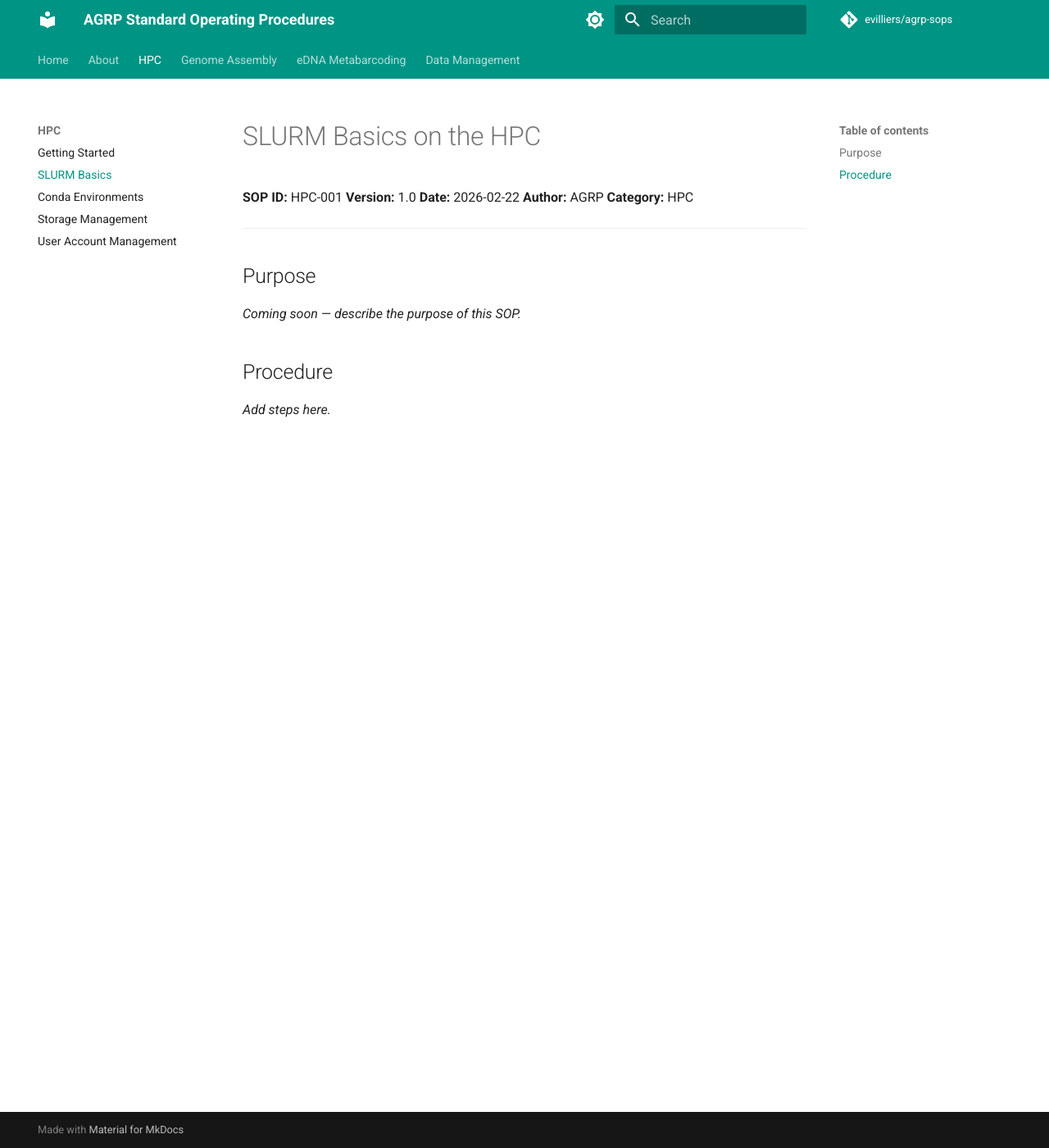
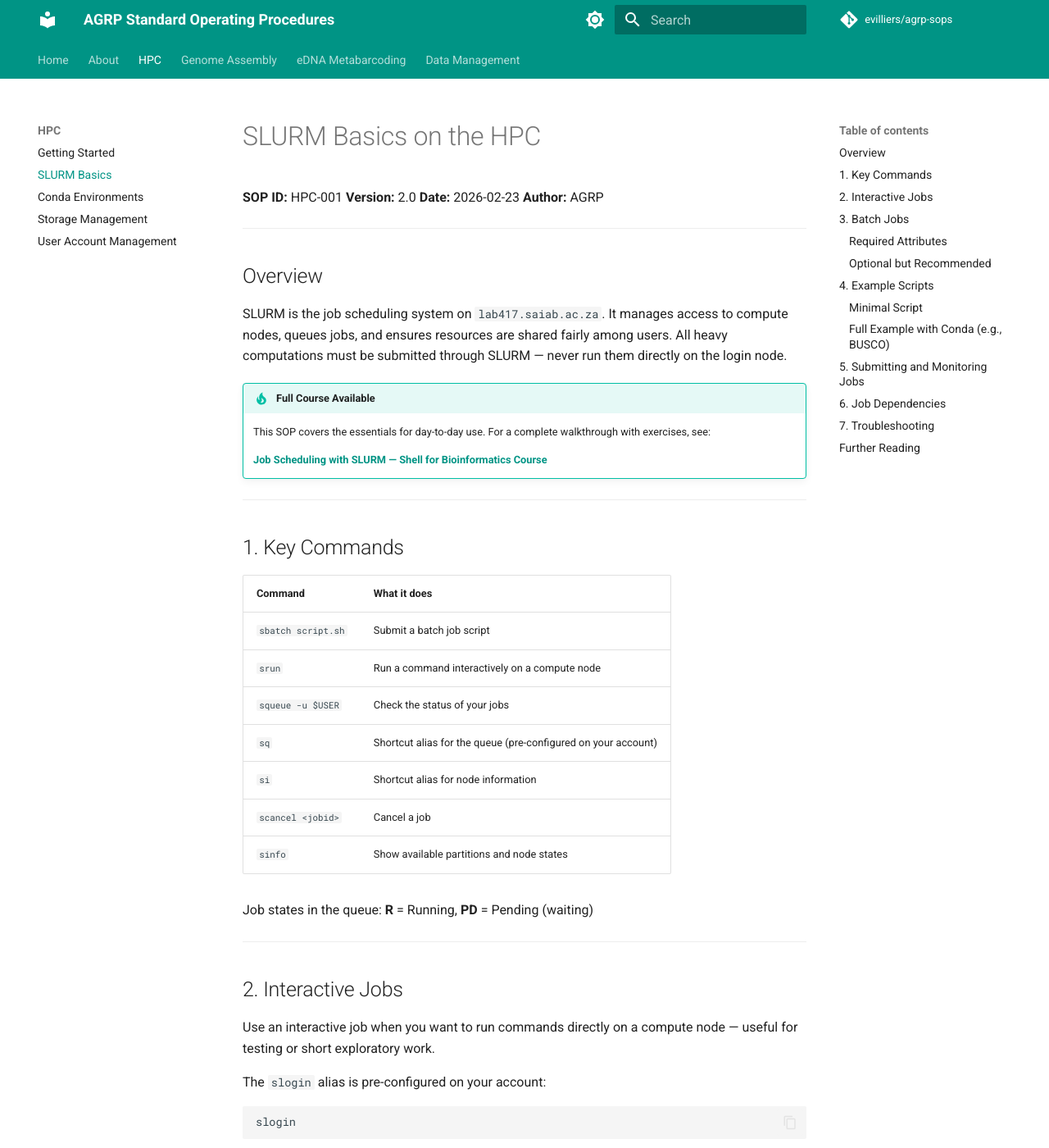
Before and after one commit to evilliers/agrp-sops, an MkDocs documentation site: the page built from docs/hpc/slurm-basics.md, in a window 1280 px wide and 1400 px high. Shown: the whole window at 82% size. Built offline with MkDocs 1.6.1 and Material for MkDocs 9.7.7, drawn with Linux system fonts in a browser that asks for light colours; comment, search, counter and statistics services are not loaded; some of the changed text lies outside the part shown.

Commit message:
Populate SLURM Basics SOP from HPC course content
Covers key commands, interactive and batch jobs, required/optional
attributes, example scripts, job monitoring, dependencies, and
troubleshooting. Links to full course lesson and cheat sheet.

Co-Authored-By: Claude Sonnet 4.6 <noreply@anthropic.com>

````diff
--- a/docs/hpc/slurm-basics.md
+++ b/docs/hpc/slurm-basics.md
@@ -1,17 +1,206 @@
 # SLURM Basics on the HPC
 
 **SOP ID:** HPC-001
-**Version:** 1.0
-**Date:** 2026-02-22
+**Version:** 2.0
+**Date:** 2026-02-23
 **Author:** AGRP
-**Category:** HPC
 
 ---
 
-## Purpose
+## Overview
 
-*Coming soon — describe the purpose of this SOP.*
+SLURM is the job scheduling system on `lab417.saiab.ac.za`. It manages access to compute nodes, queues jobs, and ensures resources are shared fairly among users. All heavy computations must be submitted through SLURM — never run them directly on the login node.
 
-## Procedure
+!!! tip "Full Course Available"
+    This SOP covers the essentials for day-to-day use. For a complete walkthrough with exercises, see:
 
-*Add steps here.*
+    **[Job Scheduling with SLURM — Shell for Bioinformatics Course](https://lab417.saiab.ac.za/unix_course/Shell-for-bioinformatics/lessons/09_Job_scheduling_with_SLURM.html)**
+
+---
+
+## 1. Key Commands
+
+| Command | What it does |
+|---------|-------------|
+| `sbatch script.sh` | Submit a batch job script |
+| `srun` | Run a command interactively on a compute node |
+| `squeue -u $USER` | Check the status of your jobs |
+| `sq` | Shortcut alias for the queue (pre-configured on your account) |
+| `si` | Shortcut alias for node information |
+| `scancel <jobid>` | Cancel a job |
+| `sinfo` | Show available partitions and node states |
+
+Job states in the queue: **R** = Running, **PD** = Pending (waiting)
+
+---
+
+## 2. Interactive Jobs
+
+Use an interactive job when you want to run commands directly on a compute node — useful for testing or short exploratory work.
+
+The `slogin` alias is pre-configured on your account:
+
+```bash
+slogin
+```
+
+This is equivalent to:
+
+```bash
+srun -p agrp --cpus-per-task=1 --nodes=1 --mem=4G --pty bash -i
+```
+
+Your prompt will change to show the SLURM job ID when you are on a compute node:
+
+```
+[SLURM:12345] your_username@lab417:~$
+```
+
+Type `exit` to return to the login node.
+
+---
+
+## 3. Batch Jobs
+
+For longer analyses, write a SLURM script and submit it with `sbatch`. The job will run in the background — you can log out and it will continue.
+
+### Required Attributes
+
+Every job submitted on lab417 must include these directives:
+
+| Attribute | Flag | Example |
+|-----------|------|---------|
+| Partition | `-p` | `#SBATCH -p agrp` |
+| Time limit | `-t` | `#SBATCH -t 02:00:00` |
+| Number of nodes | `-N` | `#SBATCH -N 1` |
+| Number of tasks | `-n` | `#SBATCH -n 1` |
+
+### Optional but Recommended
+
+| Attribute | Flag | Example |
+|-----------|------|---------|
+| Job name | `--job-name` | `#SBATCH --job-name=my_job` |
+| CPU cores | `--cpus-per-task` | `#SBATCH --cpus-per-task=8` |
+| Memory | `--mem` | `#SBATCH --mem=16G` |
+| Stdout log | `-o` | `#SBATCH -o logs/%j.out` |
+| Stderr log | `-e` | `#SBATCH -e logs/%j.err` |
+| Email alerts | `--mail-user` / `--mail-type` | `#SBATCH --mail-type=ALL` |
+
+The `%j` variable is automatically replaced by the job ID in filenames.
+
+---
+
+## 4. Example Scripts
+
+### Minimal Script
+
+```bash
+#!/bin/bash
+#SBATCH -p agrp
+#SBATCH -t 00:30:00
+#SBATCH -N 1
+#SBATCH -n 1
+
+echo "Job started: $(date)"
+# your commands here
+echo "Job finished: $(date)"
+```
+
+### Full Example with Conda (e.g., BUSCO)
+
+```bash
+#!/bin/bash
+#SBATCH --job-name=busco
+#SBATCH --partition=agrp
+#SBATCH --time=14-00:00:00
+#SBATCH -N 1
+#SBATCH -n 1
+#SBATCH --cpus-per-task=10
+#SBATCH --mem=100G
+#SBATCH --output=logs/busco.%j.out
+#SBATCH --error=logs/busco.%j.err
+#SBATCH --mail-user=your_email@saiab.ac.za
+#SBATCH --mail-type=ALL
+
+source ~/miniconda3/etc/profile.d/conda.sh
+conda activate busco
+
+INPUT_FASTA="/path/to/assembly.fasta"
+OUTPUT_DIR="/path/to/output"
+LINEAGE="actinopterygii_odb10"
+
+busco -i ${INPUT_FASTA} \
+      -m genome \
+      -l ${LINEAGE} \
+      --download_path ~/busco_downloads \
+      -c ${SLURM_CPUS_PER_TASK} \
+      -o ${OUTPUT_DIR}
+```
+
+!!! note
+    Use `${SLURM_CPUS_PER_TASK}` in your script instead of a hard-coded number — it will always match what you requested.
+
+---
+
+## 5. Submitting and Monitoring Jobs
+
+**Submit:**
+```bash
+sbatch my_script.sh
+```
+
+**Check your jobs:**
+```bash
+sq
+# or
+squeue -u $USER
+```
+
+**Check when a pending job is estimated to start:**
+```bash
+squeue --start -j <jobid>
+```
+
+**Cancel a job:**
+```bash
+scancel <jobid>
+```
+
+---
+
+## 6. Job Dependencies
+
+You can hold a job until a previous one finishes successfully:
+
+```bash
+sbatch -d afterok:<jobid> next_script.sh
+```
+
+If the first job fails, the dependent job enters `DependencyNeverSatisfied` state. To release it manually:
+
+```bash
+scontrol release <jobid>
+```
+
+---
+
+## 7. Troubleshooting
+
+| Problem | Likely Cause | Solution |
+|---------|-------------|----------|
+| Job stuck in queue (PD) | Fairshare priority or resource limits | Check `sq`; wait or reduce resource request |
+| No output file produced | Job failed early | Check the `.err` log file for errors |
+| `command not found` in job | Conda env not activated | Add `source ~/miniconda3/etc/profile.d/conda.sh` and `conda activate myenv` to your script |
+| Job runs but gives wrong results | Script path issues | Use full absolute paths for input/output files |
+| Job runs out of time | Time limit too short | Resubmit with a longer `-t` value |
+
+!!! tip "Debugging tip"
+    Test your script interactively first using `slogin`, then submit as a batch job once it works.
+
+---
+
+## Further Reading
+
+- **[Full SLURM lesson with exercises](https://lab417.saiab.ac.za/unix_course/Shell-for-bioinformatics/lessons/09_Job_scheduling_with_SLURM.html)**
+- **[SLURM Cheat Sheet (PDF)](https://lab417.saiab.ac.za/unix_course/Shell-for-bioinformatics/lessons/Slurm_Cheat_Sheet.pdf)**
+- [Official SLURM documentation](https://slurm.schedmd.com/documentation.html)
````
